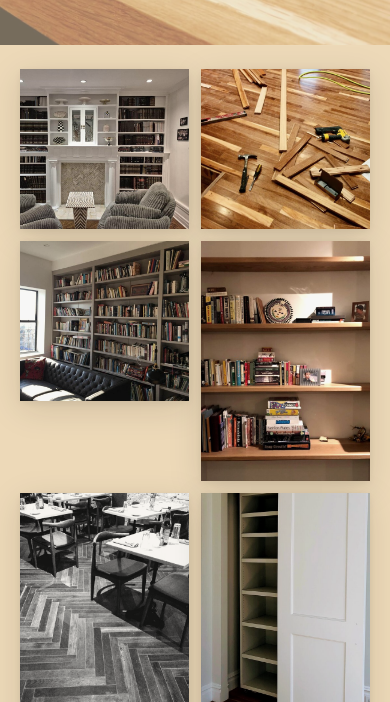
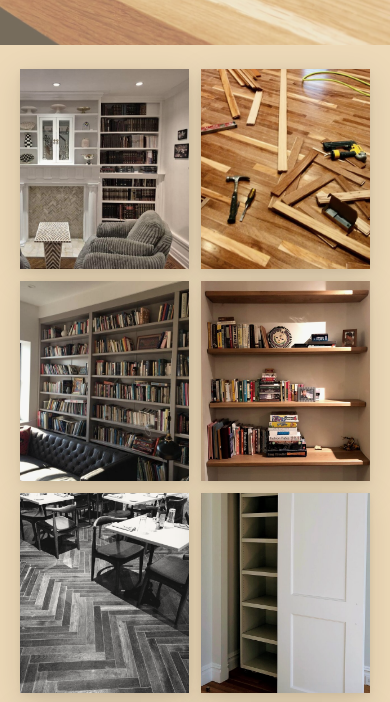
Before and after one commit to delsonjeff-ops/yosefaron-website, a plain HTML site: page index.html in a window 390 px wide. Shown: the part 131-833 px from the top of the page. Drawn offline with Linux system fonts and the light colour scheme.

Commit message:
Uniform photo height on mobile
Co-Authored-By: Claude Sonnet 4.6 <noreply@anthropic.com>

```diff
--- a/index.html
+++ b/index.html
@@ -282,8 +282,8 @@
   @media (max-width: 720px) {
     .hero { padding: 1.75rem 1.25rem 1.5rem; }
     .photos-section { padding: 1rem 1.25rem 2rem; grid-template-columns: repeat(2, 1fr); gap: 1rem; }
-    .photo-item.landscape { height: 160px; }
-    .photo-item.portrait { height: 240px; }
+    .photo-item.landscape { height: 200px; }
+    .photo-item.portrait { height: 200px; }
     .photo-caption { margin-top: 6px; text-align: left !important; }
   }
 
```
